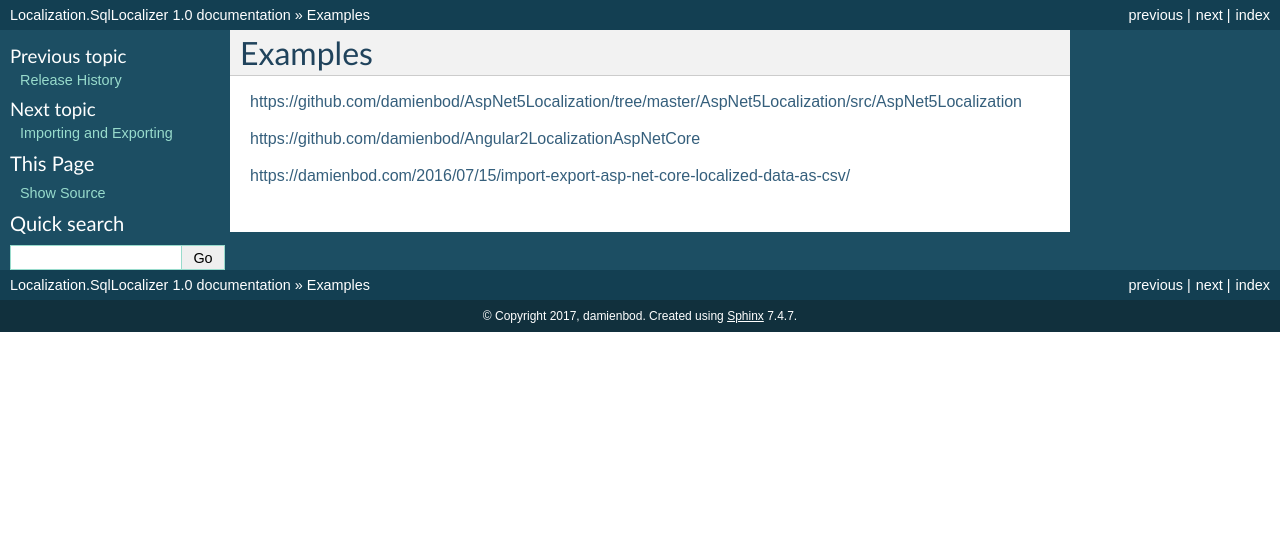
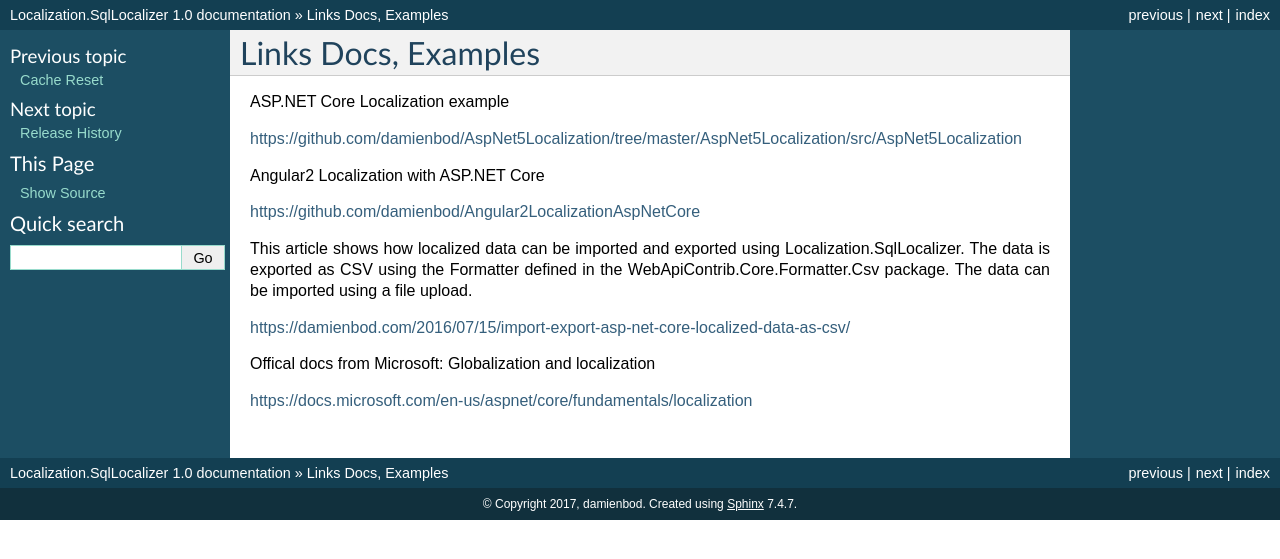
Before and after one commit to damienbod/Localization.SqlLocalizer.docs, a Sphinx documentation site: the page built from docs/source/docs/examples.rst, in a window 1280 px wide. Shown: the top 559 px of the page. Built offline with Sphinx 7.4.7, drawn with Linux system fonts in a browser that asks for light colours.

Commit message:
Updating the docs

```diff
--- /dev/null
+++ b/docs/source/docs/cachereset.rst
@@ -0,0 +1,2 @@
+Cache Reset
+=======================================
--- a/docs/source/docs/examples.rst
+++ b/docs/source/docs/examples.rst
@@ -1,8 +1,18 @@
-Examples
+Links Docs, Examples
 =======================================
+
+ASP.NET Core Localization example
 
 https://github.com/damienbod/AspNet5Localization/tree/master/AspNet5Localization/src/AspNet5Localization
 
+Angular2 Localization with ASP.NET Core
+
 https://github.com/damienbod/Angular2LocalizationAspNetCore
 
+This article shows how localized data can be imported and exported using Localization.SqlLocalizer. The data is exported as CSV using the Formatter defined in the WebApiContrib.Core.Formatter.Csv package. The data can be imported using a file upload.
+
 https://damienbod.com/2016/07/15/import-export-asp-net-core-localized-data-as-csv/
+
+Offical docs from Microsoft: Globalization and localization
+
+https://docs.microsoft.com/en-us/aspnet/core/fundamentals/localization
--- a/docs/source/docs/index.rst
+++ b/docs/source/docs/index.rst
@@ -12,6 +12,7 @@ SQL Localization for ASP.NET Core
    overview
    quickstart
    configuration
+   importexport
+   cachereset
+   examples
    releases
-   examples
-   importexport
```
